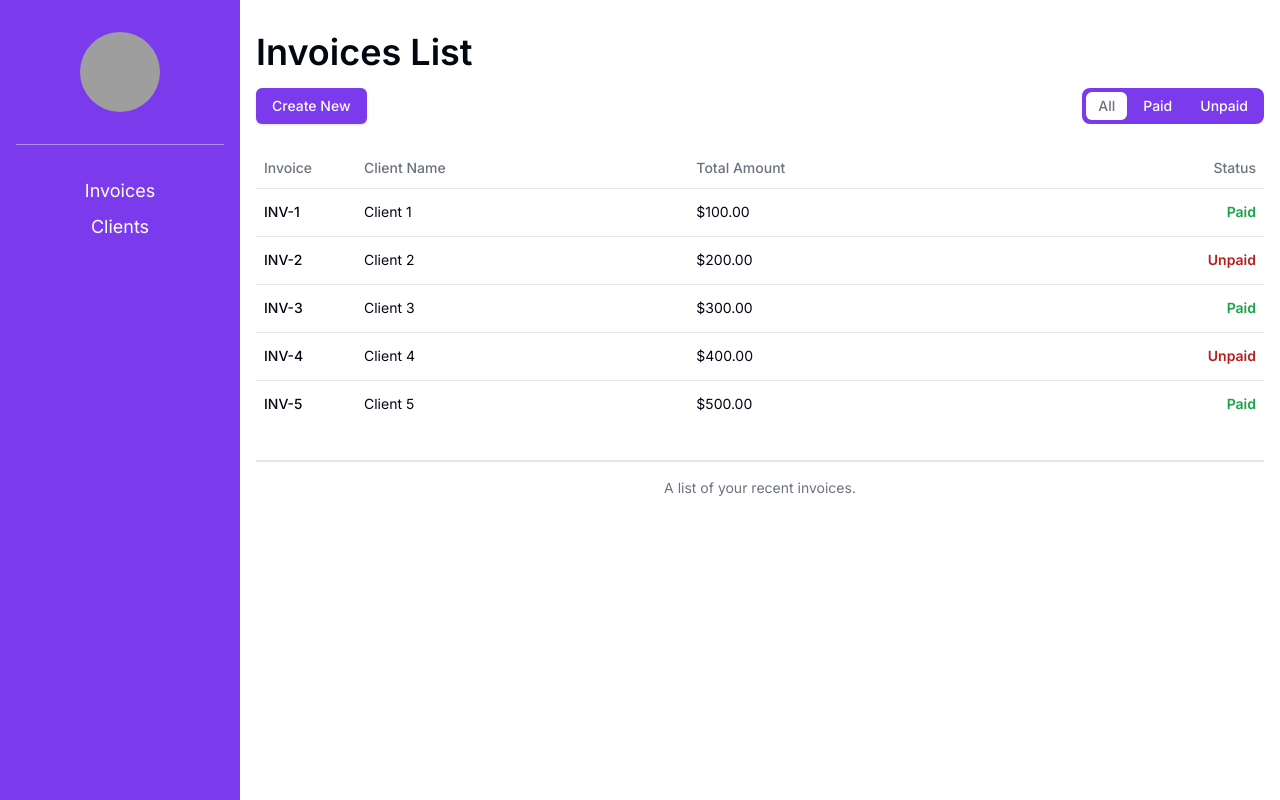
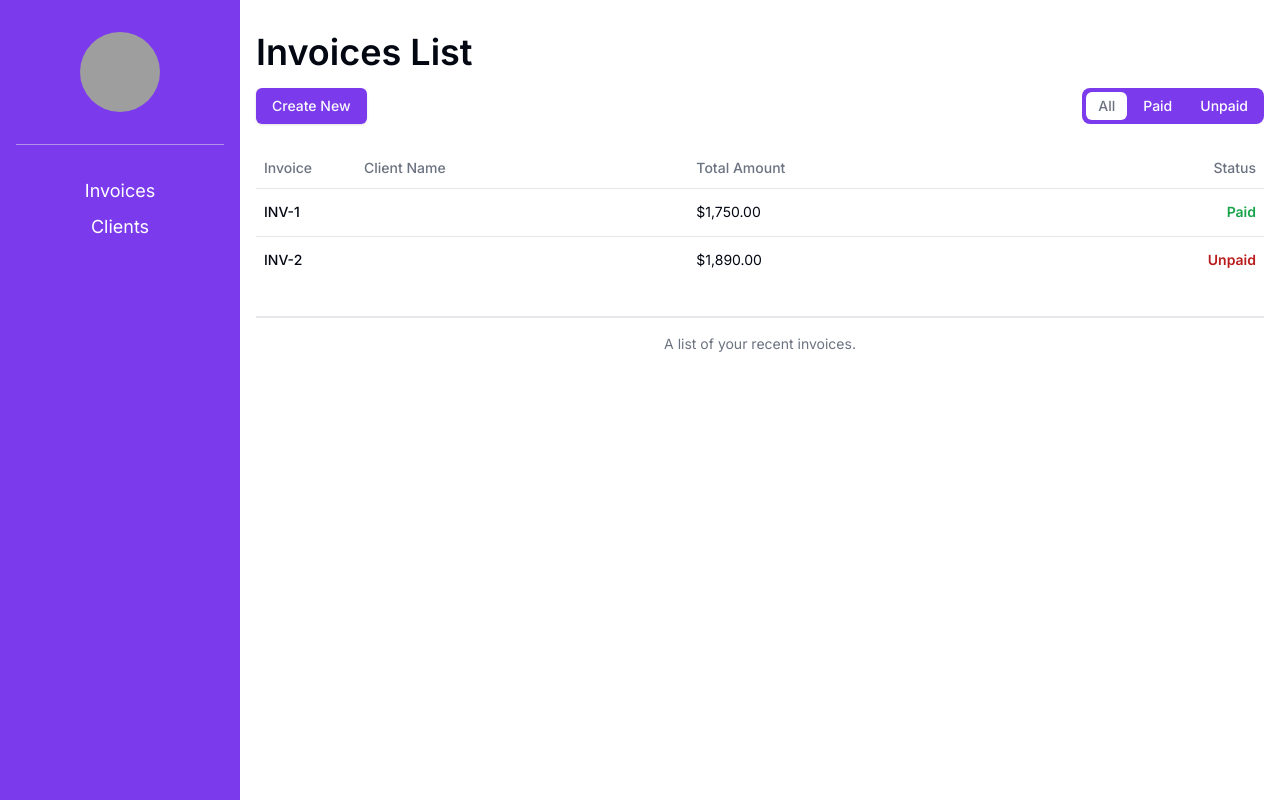
Before and after one commit to eduhdev/web-invoices, a Next.js app: page /dashboard/invoices in a window 1280 px wide. Built offline with nearby package versions, Linux system fonts and the light colour scheme; grey boxes are pictures that could not be loaded.

Commit message:
Create useInvoices hook/context

```diff
--- a/src/app/dashboard/invoices/page.tsx
+++ b/src/app/dashboard/invoices/page.tsx
@@ -1,43 +1,25 @@
-'use client';
-
 import InvoiceTable from '@/components/InvoiceTable';
 import { Button } from '@/components/ui/button';
 import { TabsList, TabItem } from '@/components/ui/tabs';
+import { InvoicesProvider } from '@/hooks/useInvoices';
 import Link from 'next/link';
-import { useState } from 'react';
 
 const Dashboard = () => {
-  const [currentTab, setCurrentTab] = useState<'all' | 'paid' | 'unpaid'>(
-    'all'
-  );
-
   return (
-    <>
+    <InvoicesProvider>
       <h1 className='text-4xl font-semibold'>Invoices List</h1>
       <div className='flex justify-between mt-4'>
         <Link href='/dashboard/invoices/create'>
           <Button>Create New</Button>
         </Link>
         <TabsList>
-          <TabItem
-            active={currentTab === 'all'}
-            handleChange={() => setCurrentTab('all')}
-            title='All'
-          />
-          <TabItem
-            active={currentTab === 'paid'}
-            handleChange={() => setCurrentTab('paid')}
-            title='Paid'
-          />
-          <TabItem
-            active={currentTab === 'unpaid'}
-            handleChange={() => setCurrentTab('unpaid')}
-            title='Unpaid'
-          />
+          <TabItem value='all' />
+          <TabItem value='paid' />
+          <TabItem value='unpaid' />
         </TabsList>
       </div>
-      <InvoiceTable filter={currentTab} />
-    </>
+      <InvoiceTable />
+    </InvoicesProvider>
   );
 };
 
--- a/src/components/InvoiceTable.tsx
+++ b/src/components/InvoiceTable.tsx
@@ -1,3 +1,4 @@
+'use client';
 import {
   Table,
   TableBody,
@@ -7,36 +8,18 @@ import {
   TableHeader,
   TableRow,
 } from '@/components/ui/table';
-import { getInvoices } from '@/hooks/invoices';
 import { formatToPrice } from '@/lib/utils';
-import { useEffect, useState } from 'react';
 import { Spinner } from './Spinner';
+import { useInvoices } from '@/hooks/useInvoices';
 
-type Invoice = {
-  id: number;
-  client_name: string;
-  total_amount: number;
-  status: 'all' | 'paid' | 'unpaid';
-};
-
-const InvoiceTable = ({ filter }: { filter: 'all' | 'paid' | 'unpaid' }) => {
-  const [loading, setLoading] = useState(false);
-  const [invoices, setInvoices] = useState<Invoice[]>([]);
-
-  const fetchInvoices = async () => {
-    setLoading(true);
-    const allInvoices = await getInvoices(filter);
-    setInvoices(allInvoices);
-    setLoading(false);
-  };
-
-  useEffect(() => {
-    fetchInvoices();
-  }, [filter]);
+const InvoiceTable = () => {
+  const { loading, filteredInvoices } = useInvoices();
 
   return (
     <Table className='mt-6'>
-      <TableCaption className='mt-8 pt-4 border-t-2'>A list of your recent invoices.</TableCaption>
+      <TableCaption className='mt-8 pt-4 border-t-2'>
+        A list of your recent invoices.
+      </TableCaption>
       <TableHeader>
         <TableRow>
           <TableHead className='w-[100px]'>Invoice</TableHead>
@@ -53,20 +36,28 @@ const InvoiceTable = ({ filter }: { filter: 'all' | 'paid' | 'unpaid' }) => {
         </TableRow>
       ) : (
         <TableBody>
-          {invoices.map((invoice) => (
+          {filteredInvoices.map((invoice) => {
+            const totalAmount = invoice.items.reduce(
+              (acc, item) => acc + item.amount,
+              0
+            );
+            return (
               <TableRow className='h-12' key={invoice.id}>
                 <TableCell className='font-medium'>INV-{invoice.id}</TableCell>
-              <TableCell>{invoice.client_name}</TableCell>
-              <TableCell>{formatToPrice(invoice.total_amount)}</TableCell>
+                <TableCell>{invoice.clientName}</TableCell>
+                <TableCell>{formatToPrice(totalAmount)}</TableCell>
                 <TableCell
                   className={`text-right font-semibold capitalize ${
-                  invoice.status === 'paid' ? 'text-green-600' : 'text-red-700'
+                    invoice.status === 'paid'
+                      ? 'text-green-600'
+                      : 'text-red-700'
                   }`}
                 >
                   {invoice.status}
                 </TableCell>
               </TableRow>
-          ))}
+            );
+          })}
         </TableBody>
       )}
     </Table>
--- a/src/components/ui/tabs.tsx
+++ b/src/components/ui/tabs.tsx
@@ -1,13 +1,10 @@
 'use client';
 
+import { InvoiceFilter, useInvoices } from '@/hooks/useInvoices';
 import { cn } from '@/lib/utils';
 import { ReactNode } from 'react';
 
-const TabsList = ({
-  children,
-}: {
-  children: ReactNode;
-}) => (
+const TabsList = ({ children }: { children: ReactNode }) => (
   <div
     className={cn(
       'flex gap-1 h-9 items-center justify-center rounded-lg bg-primary p-1 text-muted-foreground'
@@ -17,24 +14,21 @@ const TabsList = ({
   </div>
 );
 
-const TabItem = ({
-  title,
-  active,
-  handleChange,
-}: {
-  title: string;
-  active: boolean;
-  handleChange: () => void;
-}) => (
+const TabItem = ({ value }: { value: InvoiceFilter }) => {
+  const { currentTab, setCurrentTab } = useInvoices();
+  console.log(currentTab)
+
+  return (
     <div
       className={cn(
-      'inline-flex items-center cursor-pointer justify-center whitespace-nowrap rounded-md px-3 py-1 text-sm font-medium ring-offset-background transition-all focus-visible:outline-none focus-visible:ring-2 focus-visible:ring-ring focus-visible:ring-offset-2 disabled:pointer-events-none disabled:opacity-50 data-[state=active]:bg-background data-[state=active]:text-foreground data-[state=active]:shadow',
-      active ? 'bg-white' : 'text-white'
+        'inline-flex capitalize items-center cursor-pointer justify-center whitespace-nowrap rounded-md px-3 py-1 text-sm font-medium ring-offset-background transition-all focus-visible:outline-none focus-visible:ring-2 focus-visible:ring-ring focus-visible:ring-offset-2 disabled:pointer-events-none disabled:opacity-50 data-[state=active]:bg-background data-[state=active]:text-foreground data-[state=active]:shadow',
+        currentTab === value ? 'bg-white' : 'text-white'
       )}
-    onClick={handleChange}
+      onClick={() => setCurrentTab(value)}
     >
-    {title}
+      {value}
     </div>
   );
+};
 
 export { TabsList, TabItem };
--- /dev/null
+++ b/src/hooks/useInvoices.tsx
@@ -0,0 +1,78 @@
+'use client';
+import { createContext, useContext, useEffect, useState } from 'react';
+import { getInvoices } from './invoices';
+
+export type InvoiceFilter = 'all' | 'paid' | 'unpaid';
+
+export type InvoiceItem = {
+  id: number;
+  description: string;
+  amount: number;
+};
+
+export type Invoice = {
+  id: number;
+  clientName: string;
+  status: Exclude<InvoiceFilter, 'all'>;
+  dueDate: number;
+  items: InvoiceItem[];
+};
+
+type InvoiceContextData = {
+  allInvoices: Invoice[];
+  filteredInvoices: Invoice[];
+  loading: boolean;
+  currentTab: String;
+  setCurrentTab: (tab: InvoiceFilter) => void;
+};
+
+const InvoiceContextDefaultValues = {
+  allInvoices: [],
+  filteredInvoices: [],
+  loading: false,
+  currentTab: 'all',
+  setCurrentTab: () => null,
+};
+
+export const InvoicesContext = createContext<InvoiceContextData>(
+  InvoiceContextDefaultValues
+);
+
+const InvoicesProvider = ({ children }: { children: React.ReactNode }) => {
+  const [allInvoices, setAllInvoices] = useState<Invoice[]>([]);
+  const [filteredInvoices, setFilteredInvoices] = useState<Invoice[]>([]);
+  const [loading, setLoading] = useState<boolean>(false);
+  const [currentTab, setCurrentTab] = useState<InvoiceFilter>('all');
+
+  const fetchInvoices = async () => {
+    setLoading(true);
+    const invoices = await getInvoices(currentTab);
+    if (allInvoices.length === 0) {
+      setAllInvoices(invoices);
+    }
+    setFilteredInvoices(invoices);
+    setLoading(false);
+  };
+
+  useEffect(() => {
+    fetchInvoices();
+  }, [currentTab]);
+
+  return (
+    <InvoicesContext.Provider
+      value={{
+        allInvoices,
+        filteredInvoices,
+        loading,
+        currentTab,
+        setCurrentTab,
+      }}
+    >
+      {children}
+    </InvoicesContext.Provider>
+  );
+};
+
+const useInvoices = () => useContext(InvoicesContext);
+
+export { InvoicesProvider, useInvoices };
--- a/src/lib/mocks.ts
+++ b/src/lib/mocks.ts
@@ -37,24 +37,33 @@ export const invoicesMock = [
     client_name: 'Client 2',
     total_amount: 200,
     status: 'unpaid',
+    items: [
+      {
+        id: 1,
+        description: 'Change button color',
+        amount: 250,
+      },
+      {
+        id: 2,
+        description: 'Implement animated navigation menu',
+        amount: 780,
       },
       {
         id: 3,
-    client_name: 'Client 3',
-    total_amount: 300,
-    status: 'paid',
+        description: 'Optimize website images for faster loading',
+        amount: 110,
       },
       {
         id: 4,
-    client_name: 'Client 4',
-    total_amount: 400,
-    status: 'unpaid',
+        description: 'Add form validation to user registration',
+        amount: 350,
       },
       {
         id: 5,
-    client_name: 'Client 5',
-    total_amount: 500,
-    status: 'paid',
+        description: 'Create a responsive layout for mobile devices',
+        amount: 400,
+      },
+    ],
   },
 ];
 
```
Lines whose indentation alone changed are shown as unchanged.
